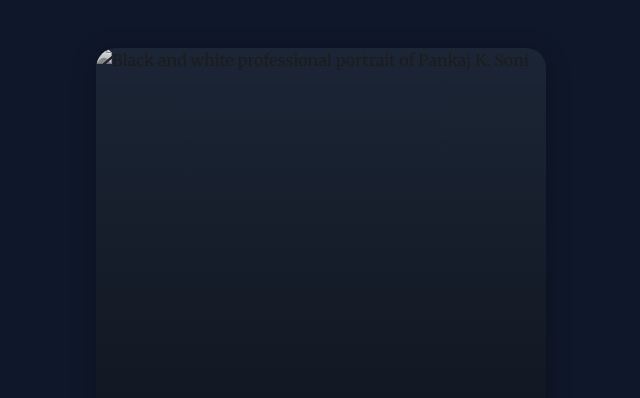
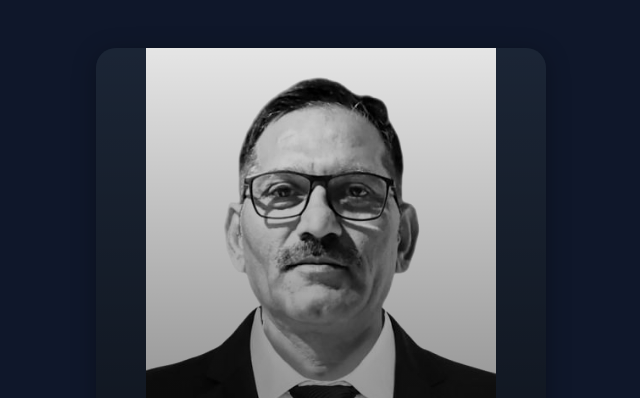
Before and after one commit to devauradigital/pksoniadvocate, a plain HTML site: page index.html in a window 1280 px wide. Shown: the top 398 px of the page, without its empty margins (319-959 px from the left). Drawn offline with nearby package versions, Linux system fonts and the light colour scheme.

Commit message:
Update index.html

```diff
--- a/index.html
+++ b/index.html
@@ -213,7 +213,7 @@
   <main class="container">
     <section class="profile-card">
       <div class="profile-image">
-        <img src="pankaj.png" alt="Black and white professional portrait of Pankaj K. Soni" />
+        <img src="pankaj.jpg" alt="Black and white professional portrait of Pankaj K. Soni" />
         <div class="image-overlay"></div>
         <div class="profile-info">
           <h1>Pankaj K. Soni</h1>
```
